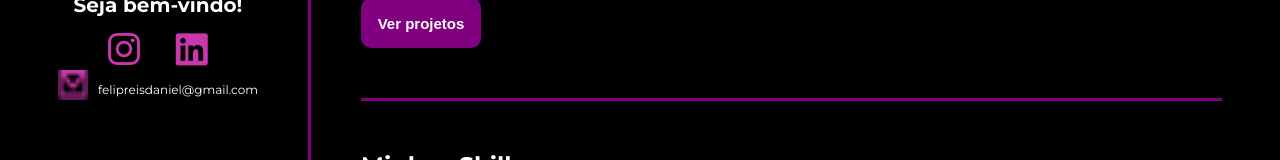
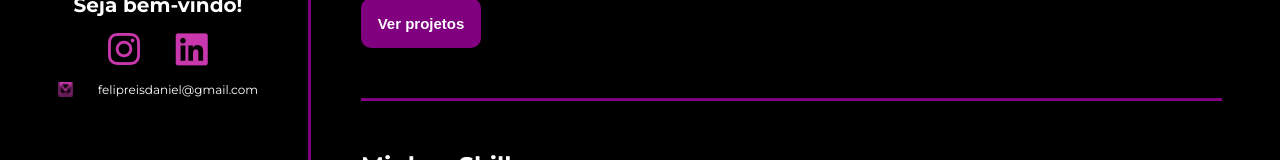
Before and after one commit to felipreis/felipreis.github.io, a plain HTML site: page index.html in a window 1280 px wide. Shown: the part 286-446 px from the top of the page. Drawn offline with Linux system fonts and the light colour scheme.

Commit message:
alterando logo email

```diff
--- a/css/style.css
+++ b/css/style.css
@@ -37,8 +37,9 @@ body{
 }
 
 #logo_email{
-    width:30px;
-    height:30px
+    width:15px;
+    height:15px;
+    margin:auto 0;
 }
 
 .projetos:hover {
```
